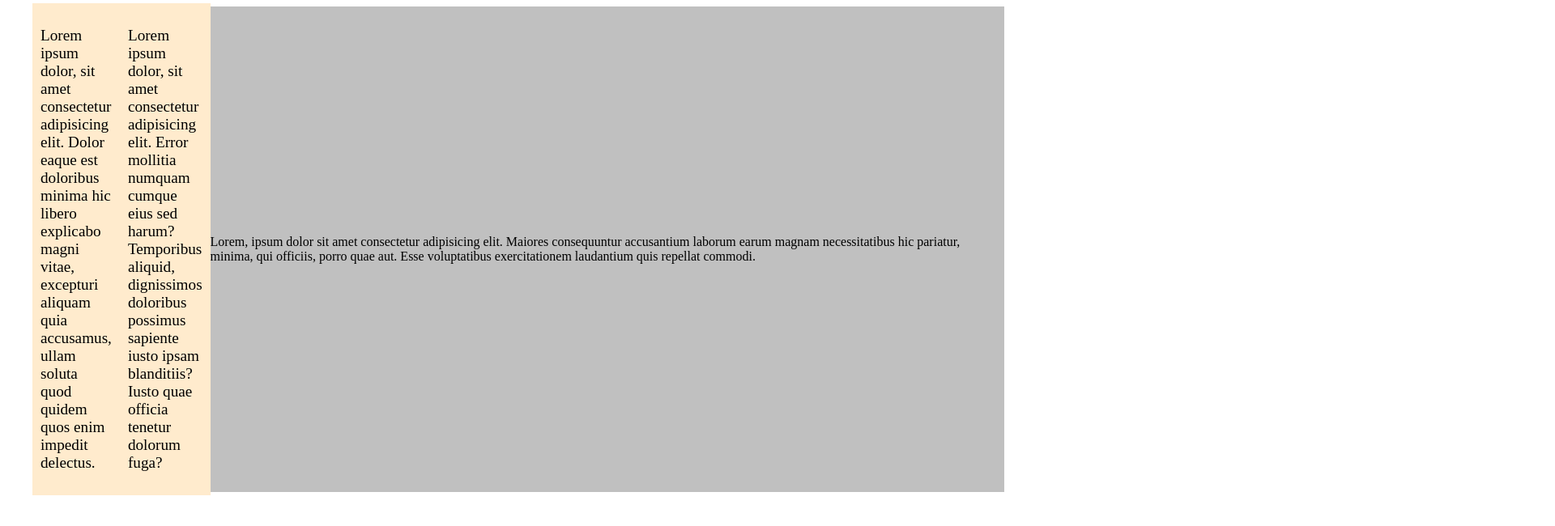
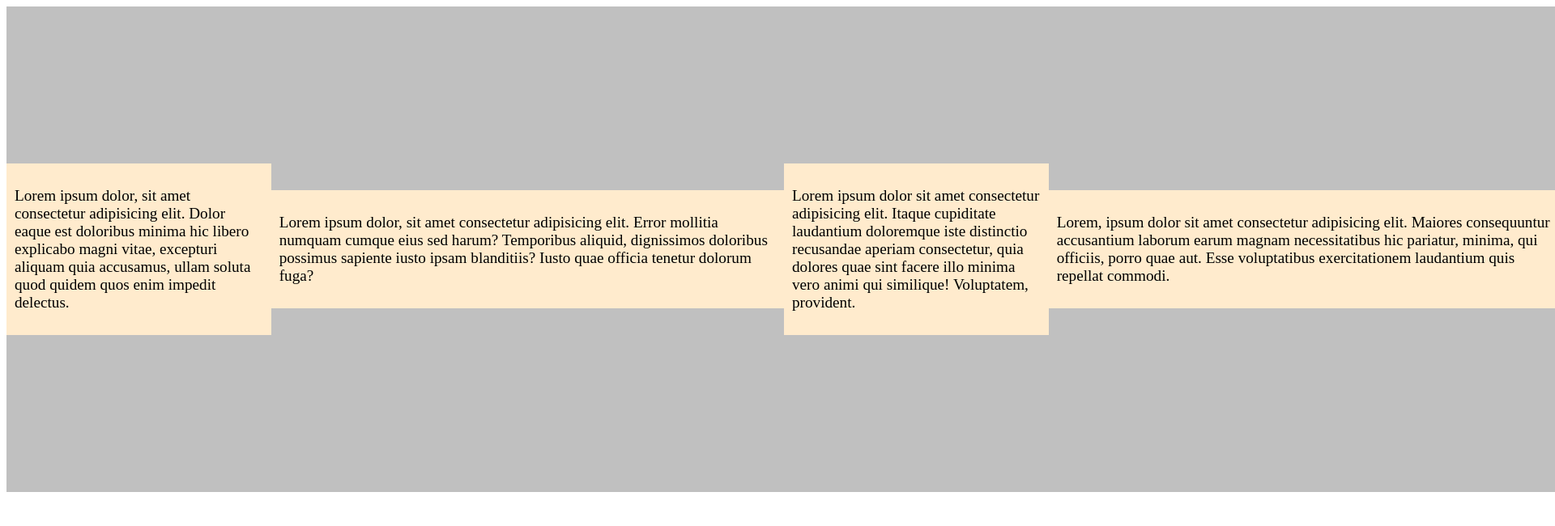
Before and after one commit to UncleBud87/registration_form, a plain HTML site: page Practice/Columns/index.html in a window 1280 px wide. Shown: the whole page at 81% size, 1920 px wide, since content can reach past the window. Drawn offline with Linux system fonts and the light colour scheme.

Commit message:
commit_1

```diff
--- a/Practice/Columns/index.html
+++ b/Practice/Columns/index.html
@@ -15,7 +15,10 @@
         <div class="col-2">
             <p>Lorem ipsum dolor, sit amet consectetur adipisicing elit. Error mollitia numquam cumque eius sed harum? Temporibus aliquid, dignissimos doloribus possimus sapiente iusto ipsam blanditiis? Iusto quae officia tenetur dolorum fuga?</p>
             </div>
-        <div class="col-3">
+            <div class="col">
+                <p>Lorem ipsum dolor sit amet consectetur adipisicing elit. Itaque cupiditate laudantium doloremque iste distinctio recusandae aperiam consectetur, quia dolores quae sint facere illo minima vero animi qui similique! Voluptatem, provident.</p>
+            </div>
+        <div class="col-2">
             <p>Lorem, ipsum dolor sit amet consectetur adipisicing elit. Maiores consequuntur accusantium laborum earum magnam necessitatibus hic pariatur, minima, qui officiis, porro quae aut. Esse voluptatibus exercitationem laudantium quis repellat commodi.</p>
             </div>
         </div>
--- a/Practice/Columns/style.css
+++ b/Practice/Columns/style.css
@@ -1,5 +1,5 @@
 .container {
-    width: 1200px;
+    width: 1920px;
     height: 600px;
     margin: 0 auto;
     background-color: silver;
@@ -10,7 +10,6 @@
 .col, .col-2 {
     background-color: blanchedalmond;
     padding: 10px;
-    font-size: 10px;
     font-size: 1.2rem;
     flex: 1;
 }
--- a/Practice/Flex_Navbar/style.css
+++ b/Practice/Flex_Navbar/style.css
@@ -36,7 +36,7 @@ html {
     background-color: turquoise;
     border-style: 2px solid;
     border-color: black;
-    box-shadow: 0 8px 8px 0 black, 0 8px 8px 0 black;
+    box-shadow: 0 8px 8px 0 black;
     color: white;
     padding: 2px 14px;
     text-align: center;
```
